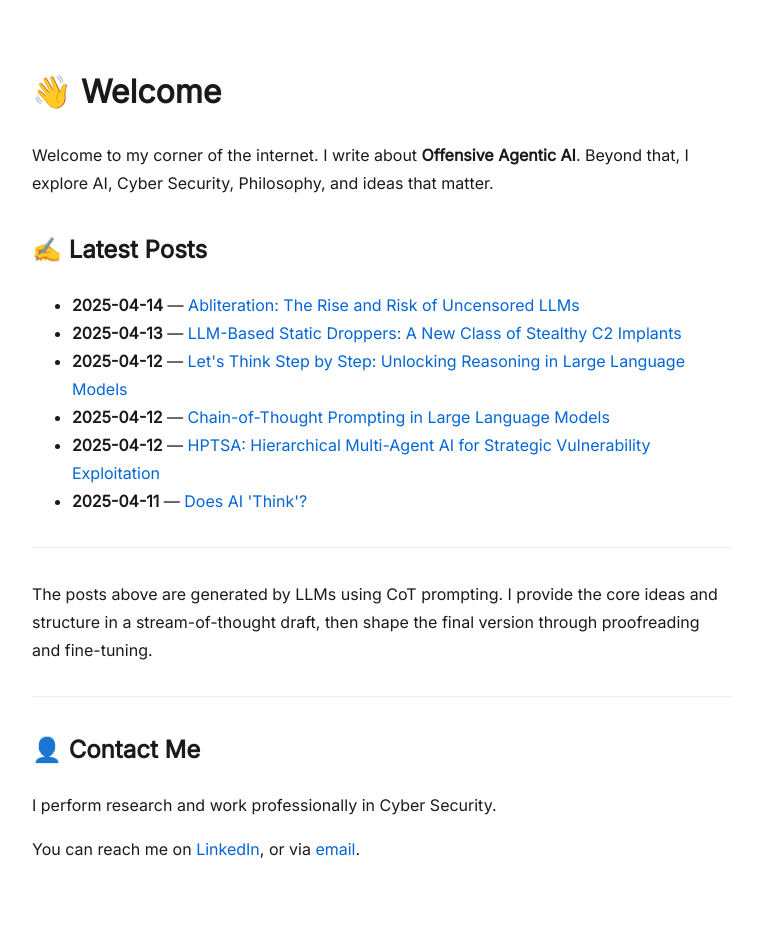
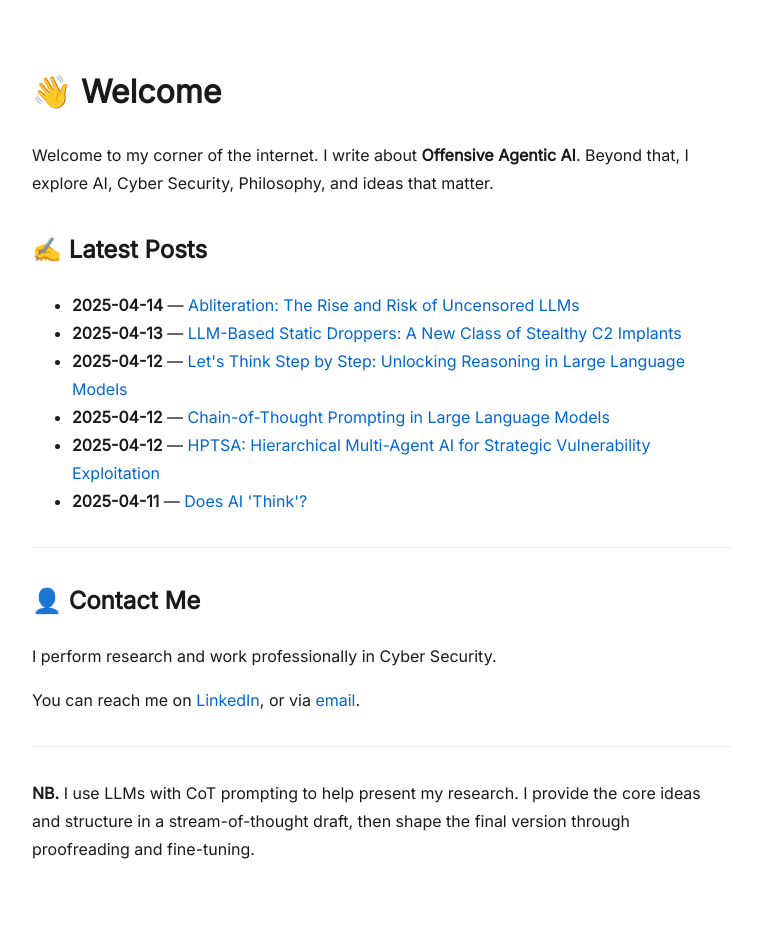
Before and after one commit to frost0x/frost0x.github.io, a Jekyll site: the page built from index.md, in a window 1280 px wide. Shown: the whole page, without its empty margins (258-1021 px from the left). Built offline with Jekyll 4.4.1, drawn with Linux system fonts in a browser that asks for light colours.

Commit message:
Update index.md

```diff
--- a/index.md
+++ b/index.md
@@ -20,17 +20,13 @@ Beyond that, I explore AI, Cyber Security, Philosophy, and ideas that matter.
 </ul>
 
 ---
-The posts above are generated by LLMs using CoT prompting. I provide the core ideas and structure in a stream-of-thought draft, then shape the final version through proofreading and fine-tuning.
-
-
-
-
-
-
----
 
 ## 👤 Contact Me
 
 I perform research and work professionally in Cyber Security.
 
 You can reach me on [LinkedIn](https://www.linkedin.com/in/frostsec), or via [email](mailto:contact@frost.fyi).
+
+---
+
+**NB.** I use LLMs with CoT prompting to help present my research.  I provide the core ideas and structure in a stream-of-thought draft, then shape the final version through proofreading and fine-tuning.
```
